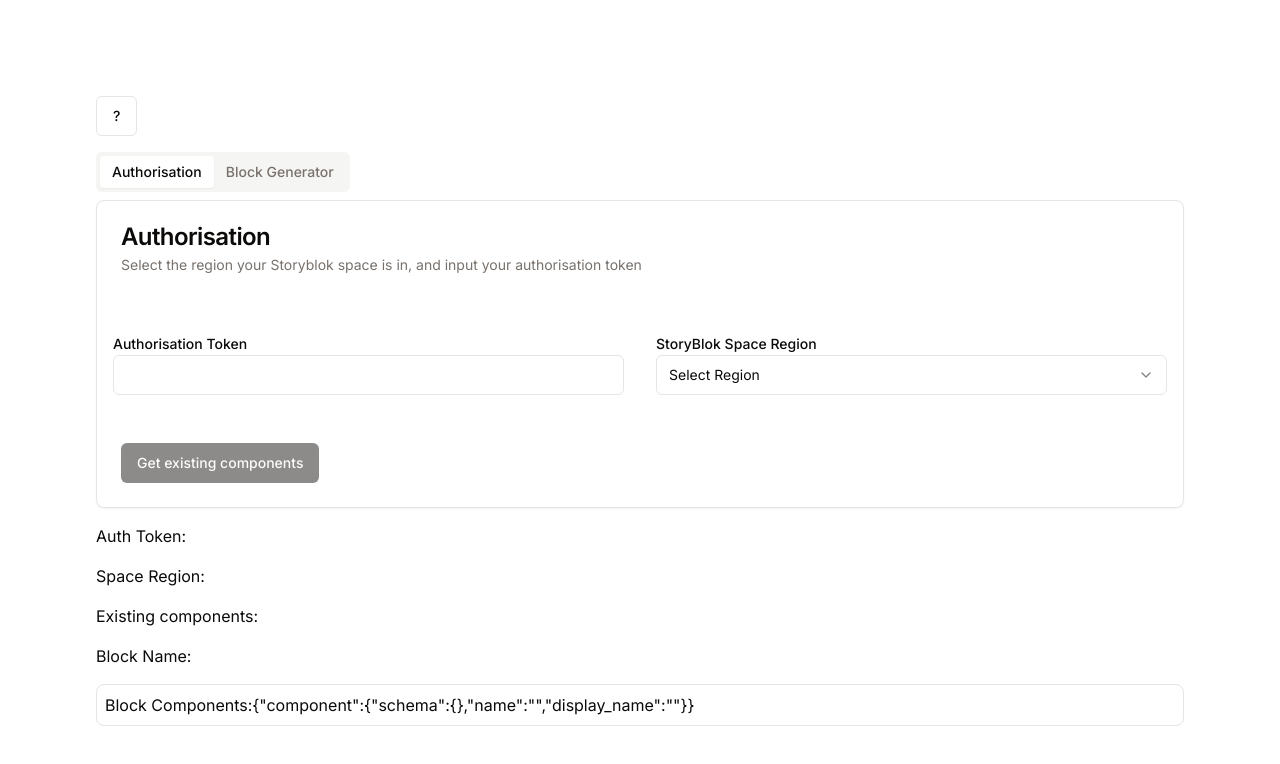
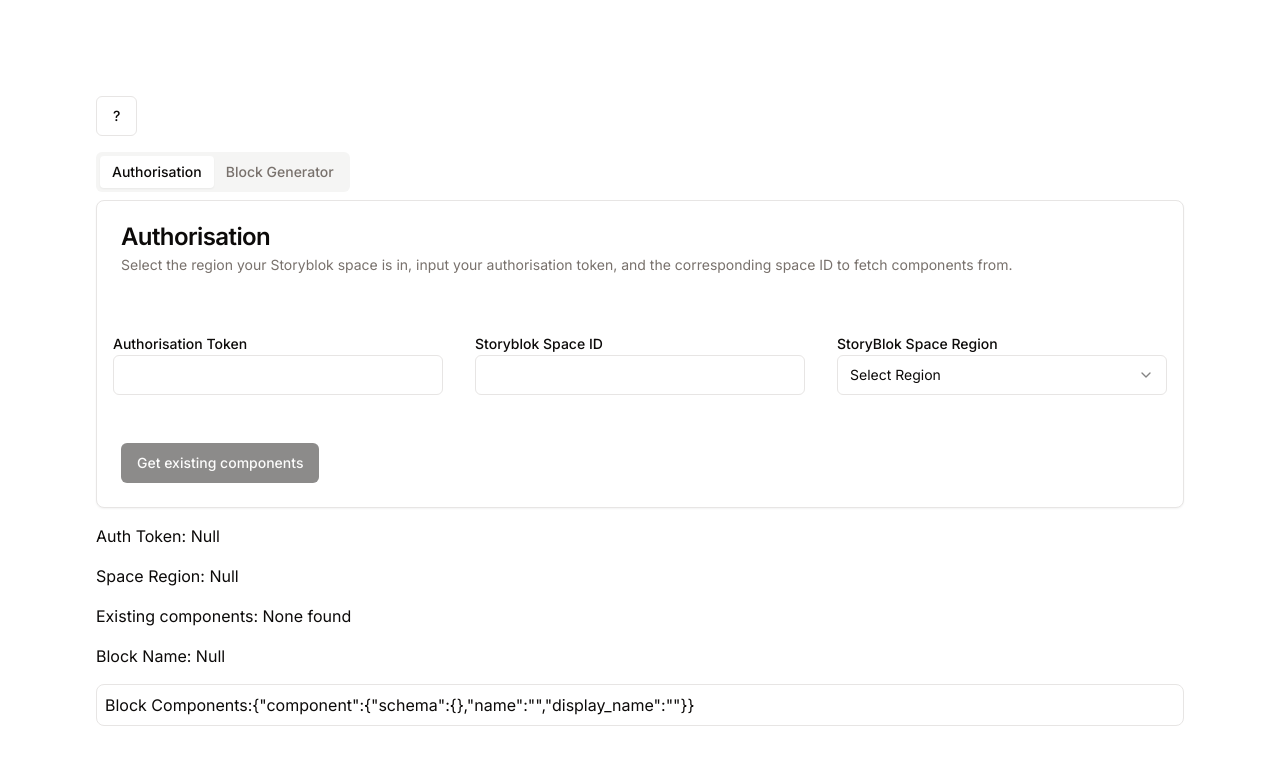
Before and after one commit to Bazzana/frugal-schema, a Next.js app: page / in a window 1280 px wide. Shown: the top 764 px of the page. Built offline with nearby package versions, Linux system fonts and the light colour scheme.

Commit message:
Add API functionality to fetch components from a given space

```diff
--- a/app/page.tsx
+++ b/app/page.tsx
@@ -1,6 +1,6 @@
 'use client'
 
-import { useState } from "react";
+import { useState, useEffect } from "react";
 
 import ComponentSelect from "../components/ComponentSelect.tsx";
 import Button from "../components/GenericButton.tsx";
@@ -29,15 +29,20 @@ interface Component {
 
 export default function Home() {
   const [authToken, setAuthToken] = useState('');
+  const [spaceID, setSpaceID] = useState('');
   const [regionValue, setRegionValue] = useState('');
   const [existingSpaceComponents, setExistingSpaceComponents] = useState('');
-  const [isLoading, setisLoading] = useState(false);
+  const [isLoading, setIsLoading] = useState(false);
   // Initialize state with an empty array for component values
   const [componentList, setComponentList] = useState<Component[]>([]);
   const [nextId, setNextId] = useState(0);
   const [blockName, setBlockName] = useState('');
 
   const SBRegions = [{"European Union" : "https://mapi.storyblok.com"},{"United States" : "https://api-us.storyblok.com"},{"Canada" : "https://api-ca.storyblok.com"},{"Australia" : "https://api-ap.storyblok.com"},{"China" : "https://app.storyblokchina.cn"}]
+
+  useEffect(() => {
+    existingSpaceComponents.length > 0 && isLoading == true ? setIsLoading(false) : '' ;
+  }, [existingSpaceComponents]);
 
   const addComponent = () => {
     setComponentList([
@@ -63,7 +68,17 @@ export default function Home() {
   }
 
   const getComponents = (e) => {
-    setExistingSpaceComponents('yeeto');
+    const StoryblokClient = require('storyblok-js-client')
+    setIsLoading(true);
+    const Storyblok = new StoryblokClient({
+      oauthToken: authToken
+    })
+    Storyblok.get('spaces/'+spaceID+'/components/', {})
+    .then(response => {
+      setExistingSpaceComponents(response.data.components)
+    }).catch(error => {
+      console.log(error)
+    })
   }
 
   return (
@@ -81,10 +96,10 @@ export default function Home() {
           <Card>
             <CardHeader>
               <CardTitle>Authorisation</CardTitle>
-              <CardDescription>Select the region your Storyblok space is in, and input your authorisation token</CardDescription>
+              <CardDescription>Select the region your Storyblok space is in, input your authorisation token, and the corresponding space ID to fetch components from.</CardDescription>
             </CardHeader>
             <CardContent className="py-4 px-0 flex flex-row">
-              <div className="py-4 px-4 w-1/2">
+              <div className="py-4 px-4 w-1/3">
                 <Label htmlFor="Component Type">Authorisation Token</Label>
                 <Input
                 name="Authorisation Token"
@@ -93,12 +108,21 @@ export default function Home() {
                 onChange={(e) => setAuthToken(e.target.value)}  // Update local state on input change
                 />
               </div>
-              <div className="py-4 px-4 w-1/2">
+              <div className="py-4 px-4 w-1/3">
+                <Label htmlFor="Component Type">Storyblok Space ID</Label>
+                <Input
+                name="Storyblok Space ID"
+                required
+                value={spaceID}
+                onChange={(e) => setSpaceID(e.target.value)}  // Update local state on input change
+                />
+              </div>
+              <div className="py-4 px-4 w-1/3">
                 <GenericSelect options={SBRegions.map(obj => Object.keys(obj)[0])} label={'StoryBlok Space Region'} onChange={(value) => setRegionValue(value)} />
               </div>
             </CardContent>
             <CardFooter className="flex flex-row justify-between gap-4">
-              <Button onClick={getComponents} disabled={regionValue == "" || authToken == "" || isLoading == true ? true : false} buttonText="Get existing components" />
+              <Button onClick={getComponents} disabled={regionValue == "" || authToken == "" || isLoading == true ? true : false} isLoading={isLoading} buttonText="Get existing components" />
             </CardFooter>
           </Card>
           </TabsContent>
@@ -134,10 +158,10 @@ export default function Home() {
           </Card>
           </TabsContent>
         </Tabs>
-      <div>Auth Token: {authToken} </div>
-      <div>Space Region: {regionValue} </div>
-      <div>Existing components: {existingSpaceComponents} </div>
-      <div>Block Name: {blockName} </div>
+      <div>Auth Token: {authToken == "" ? 'Null' : authToken} </div>
+      <div>Space Region: {regionValue == "" ? 'Null' : regionValue} </div>
+      <div>Existing components: {existingSpaceComponents.length > 0 ? existingSpaceComponents.map(obj => Object.values(obj)[0] + ", ") : 'None found'} </div>
+      <div>Block Name: {blockName == "" ? 'Null' : blockName} </div>
       <div className="border px-2 py-2 rounded-lg">Block Components:
         <OutputJSON blockName={blockName} component={componentList}/>
       </div></div>
```
